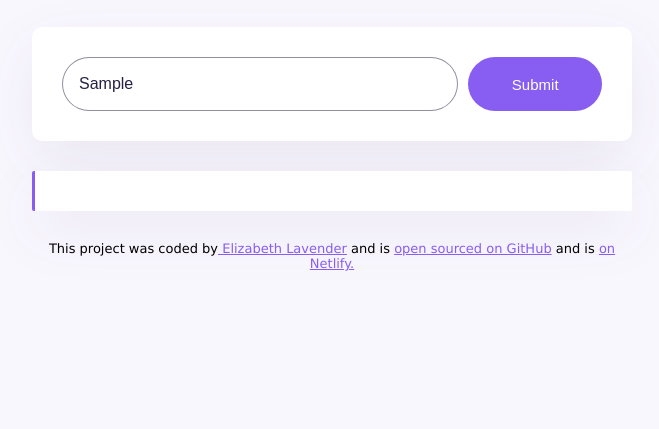
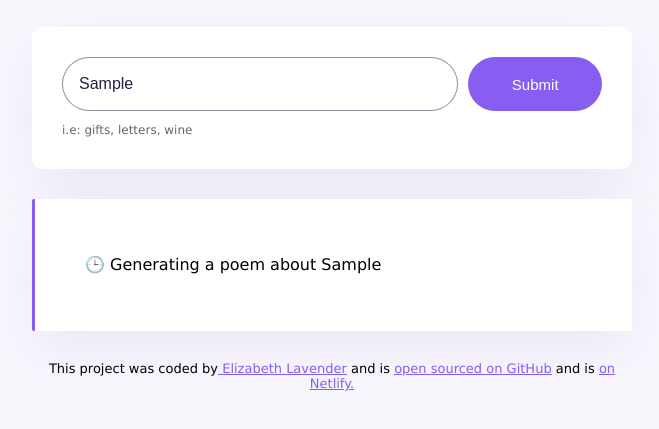
Before and after one commit to Lizernz/New-Poem-Generator1, a plain HTML site: page index.html in a window 1280 px wide. Both pictures are taken after typing "Sample" into the empty fields and a click on the input 843 px from the left and 219 px from the top of the page. Shown: the part 135-564 px from the top of the page, without its empty margins (308-967 px from the left). Drawn offline with nearby package versions, Linux system fonts and the light colour scheme; no server answers.

Commit message:
Improved the User experience

```diff
--- a/index.html
+++ b/index.html
@@ -14,7 +14,9 @@
    <h1>Welcome to the AI New Poem Generator</h1>
     </header>
     <main>
+        <div class="form-container">
 <form id="poem-generator-form">
+
 <input type="text" placeholder="Enter the topic of any poem"
 autofocus
 required
@@ -24,8 +26,9 @@ id = "user-instructions"
 />
 <input type="submit" class="submit-button"/>
 </form>
-
-<div class="poem" id="poem"></div>
+<div class="hint"> i.e: gifts, letters, wine </div>
+ </div>
+<div class="poem hidden" id="poem"></div>
 
     </main>
 
--- a/index.js
+++ b/index.js
@@ -9,24 +9,22 @@ function displayPoem(response){
     }
 
 
-
-
-
-
-
 function generatePoem(event) {
     event.preventDefault();
 
 let instructionsInput = document.querySelector("#user-instructions");
-    let apiKey = "1de043300tfb174cf1a30ef403a9aobc";
-    let context =
-    "You are a romantic poem expert and love to write short poems. Your mission is to generate a 4 line poem in basic HTML and separate each line with a <br />. Make sure to follow the user instructions. Do not include a title to the poem. Sign the poem with `SheCodes AI` inside a <strong> element at the end of the poem";
+let apiKey = "1de043300tfb174cf1a30ef403a9aobc";
+let context =
+    "You are a romantic poem expert and love to write short poems. Your mission is to generate a 4 line poem in basic HTML and separate each line with a <br />. Make sure to follow the user instructions. Do not include a title to the poem. Sign the poem with `SheCodes AI` in bold inside a <strong> element at the end of the poem";
 
 let prompt = `User instructions: Generate a poem about seduction ${instructionsInput.value}`;
 
-    let apiURL = `https://api.shecodes.io/ai/v1/generate?prompt=${prompt}&context=${context}&key=${apiKey}`;
+let apiURL = `https://api.shecodes.io/ai/v1/generate?prompt=${prompt}&context=${context}&key=${apiKey}`;
     //Make a call to the API
     //display the generated poem
+let poemElement = document.querySelector("#poem");
+poemElement.classList.remove("hidden");
+poemElement.innerHTML = `<div class="generating">🕒 Generating a poem about ${instructionsInput.value}</div>`;
 
     console.log("Generating poem");
     console.log(`Prompt: ${prompt}`);
--- a/style.css
+++ b/style.css
@@ -27,14 +27,26 @@ h1 {
     line-height: 1.5;
 }
 
+.form-container {
 
-form {
-    padding: 30px;
     background-color: white;
     box-shadow: 0px 20px 60px rgba(65, 50, 100, 0.08);
     border-radius: 10px;
+    margin-bottom: 30px;
+    padding: 30px
+}
+
+form {
+
     display: flex;
-    margin-bottom: 30px;
+
+}
+
+.hint{
+    line-height: 1.5;
+    font-size: 12px;
+    opacity: 0.6;
+    margin-top: 10px;
 }
 
 .instructions {
@@ -61,11 +73,16 @@ form {
 .poem{
     font-size: 16px;
     background-color: #fff;
-    padding: 20px;
+    padding: 50px;
     line-height: 2;
     border-left: 3px solid #885df1;
     box-shadow: 0px 20px 60px rgba(65, 50, 100, 0.08);
     border-radius: 2px;
+
+}
+
+.hidden {
+    display: none;
 }
 
 .poem strong {
@@ -77,3 +94,18 @@ form {
     font-size: 13px;
     margin-top: 30px;
  }
+
+ .generating {
+    animation: blink-animation 1s steps(5, start) infinite;
+ }
+
+@keyframes blink-animation {
+    to { visibility: hidden;
+    }
+}
+
+@-webkit-keyframes blink-animation {
+ to {
+        visibility: hidden;
+    }
+ }
```
